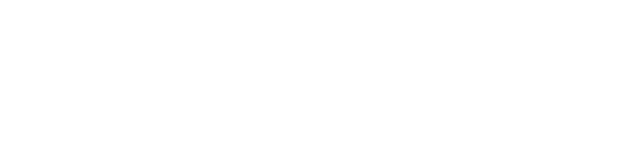
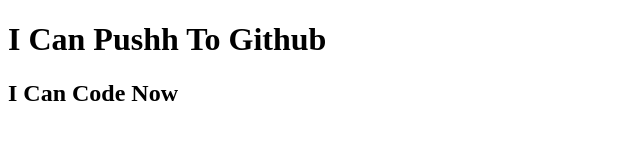
Before and after one commit to parvej123k/my-second-repo, a plain HTML site: page index.html in a window 1280 px wide. Shown: the whole page, without its empty margins (0-640 px from the left). Drawn offline with Linux system fonts and the light colour scheme.

Commit message:
added header

```diff
--- a/index.html
+++ b/index.html
@@ -6,6 +6,7 @@
     <title>my second github repo</title>
 </head>
 <body>
-
+    <h1>I Can Pushh To Github</h1>
+    <h2>I Can Code Now</h2>
 </body>
 </html>
```
